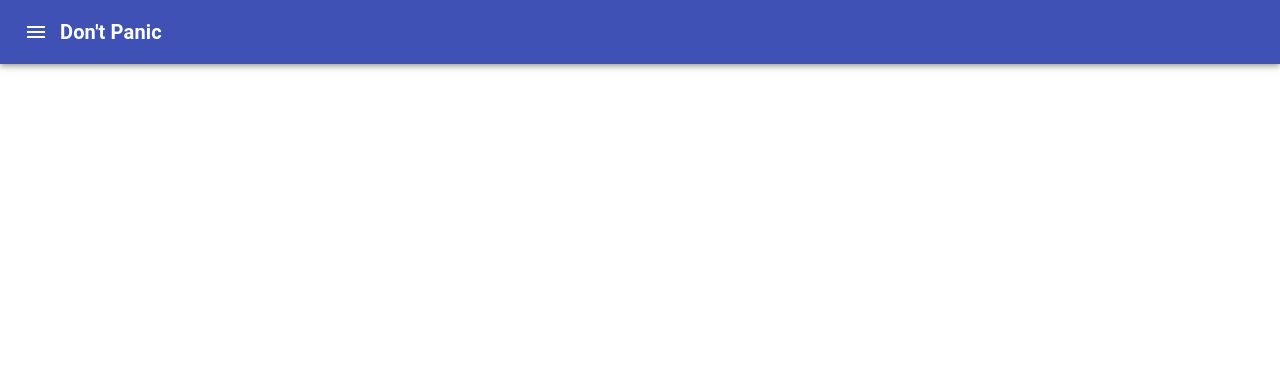
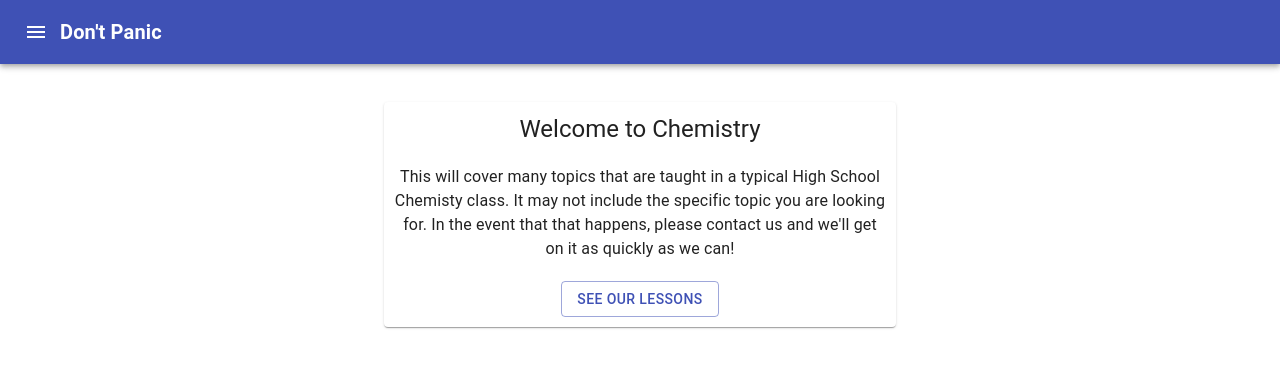
Before and after one commit to WheatleyTheCore/teach, a React (Create React App) app: page /Chemistry in a window 1280 px wide. Shown: the top 368 px of the page. Built offline with nearby package versions, Linux system fonts and the light colour scheme.

Commit message:
added chemistry welcome page

```diff
--- a/src/App.js
+++ b/src/App.js
@@ -3,12 +3,14 @@
 import { Route } from 'react-router-dom';
 import Home from './Components/Home/Home';
 import Navbar from './Components/Navbar/Navbar';
+import ChemWelcome from './Courses/Chemistry/ChemWelcome/ChemWelcome';
 
 function App() {
   return (
     <div className="App">
       <Navbar />
       <Route exact path="/" component={Home} />
+      <Route path="/Chemistry" component={ChemWelcome} />
     </div>
   );
 }
--- /dev/null
+++ b/src/Courses/Chemistry/ChemWelcome/ChemWelcome.js
@@ -0,0 +1,37 @@
+import React from 'react'
+import Paper from '@material-ui/core/Paper'
+import Typography from '@material-ui/core/Typography';
+import Button from "@material-ui/core/Button";
+/**
+ * A welcome for the chemistry section.
+ * ANY welcome should include the following:
+ *  -A description
+ *  -How to view the lessons
+ *  -The lessons
+ */
+
+const ChemWelcome = () => {
+    return (
+        <div>
+            <Paper className='homePage'>
+                <div className='pageContent'>
+                    <Typography variant='h5' component='h3'>
+                        Welcome to Chemistry
+                    </Typography>
+                    <br />
+                    <Typography component='p' variant='body1'>
+                        This will cover many topics that are taught in a typical High School Chemisty class.
+                        It may not include the specific topic you are looking for. In the event that
+                        that happens, please contact us and we'll get on it as quickly as we can!
+                    </Typography>
+                    <br />
+                    <Button variant='outlined' color='primary'>
+                        See our Lessons
+                    </Button>
+                </div>
+            </Paper>
+        </div>
+    )
+}
+
+export default ChemWelcome
```
